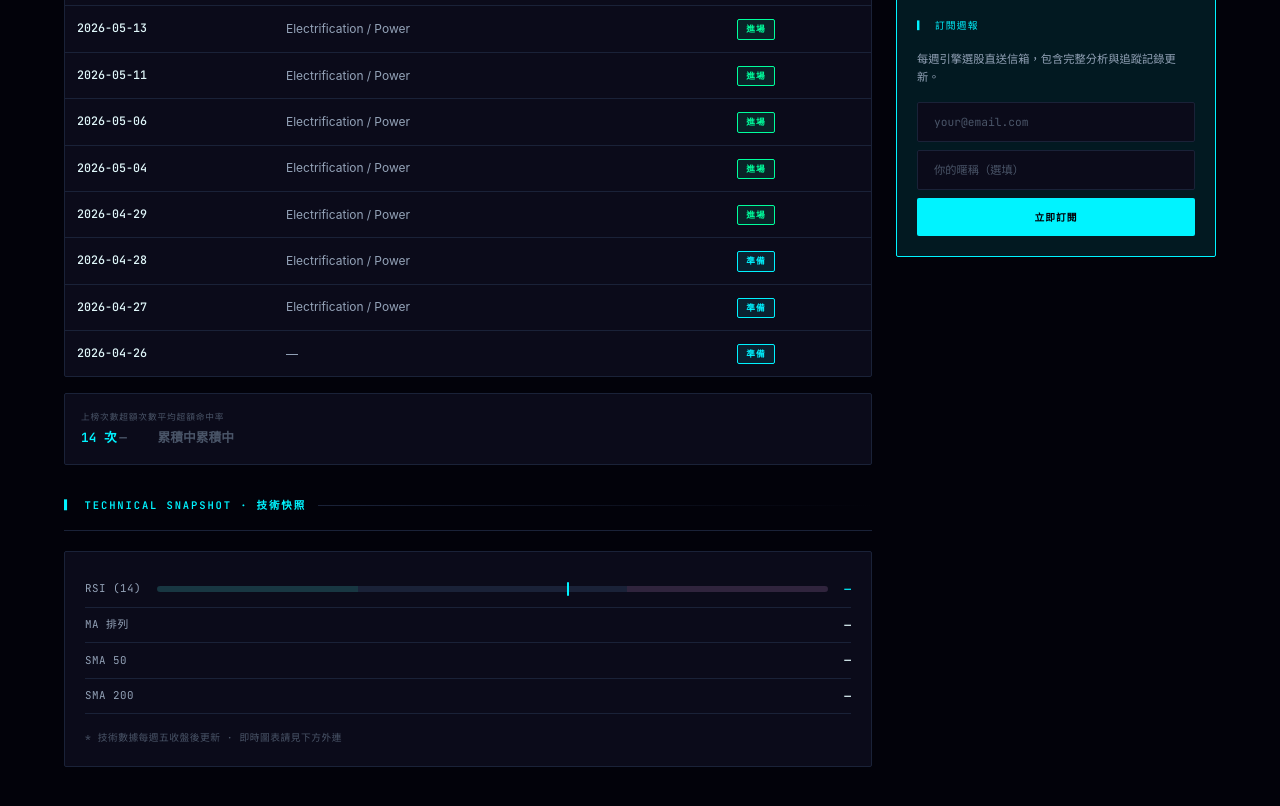
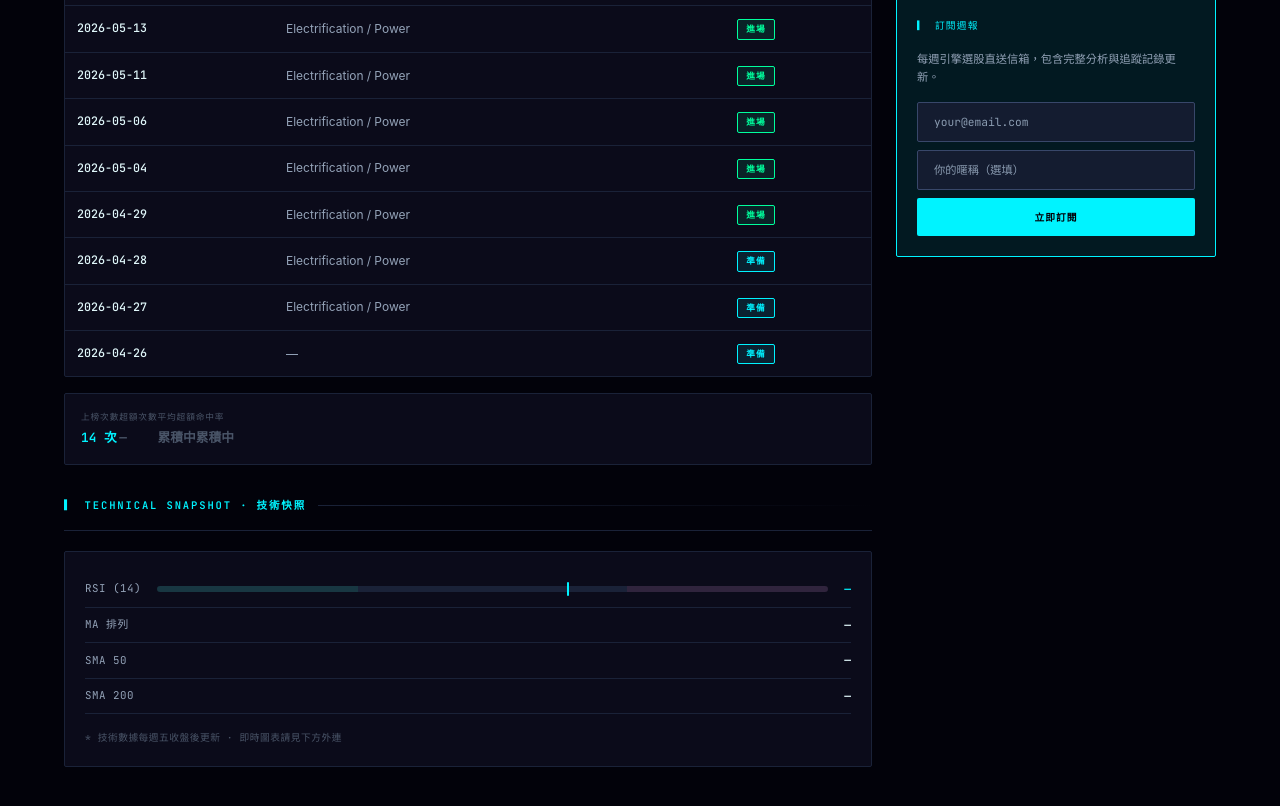
Before and after one commit to howardimagine/blue-morpho, a plain HTML site: page stock.html in a window 1280 px wide. Shown: the part 1243-2049 px from the top of the page. Drawn offline with Linux system fonts and the light colour scheme.

Commit message:
輸入框對比度 + weekly/首頁標題改用 headline

```diff
--- a/style.css
+++ b/style.css
@@ -621,19 +621,23 @@
 
 .subscribe-input {
   flex: 1;
-  background: var(--bg-card);
-  border: 1px solid var(--border);
+  background: #141C30;            /* 比 --bg-card 亮一階,輸入框看得出是可輸入區 */
+  border: 1.5px solid #38476A;    /* 邊框提亮,清楚框出輸入區 */
   color: var(--text-primary);
   font-family: var(--font-mono);
   font-size: 0.8rem;
   padding: var(--space-3) var(--space-4);
   border-radius: var(--radius);
   outline: none;
-  transition: border-color 0.15s;
+  transition: border-color 0.15s, box-shadow 0.15s, background 0.15s;
 }
 
-.subscribe-input::placeholder { color: var(--text-dim); }
-.subscribe-input:focus { border-color: var(--accent); }
+.subscribe-input::placeholder { color: #8A9BB0; }   /* 提示字提亮,不再融底 */
+.subscribe-input:focus {
+  border-color: var(--accent);
+  background: #182138;
+  box-shadow: 0 0 0 3px var(--accent-dim);
+}
 
 .subscribe-btn {
   background: var(--accent);
```
Also changed, not shown: index.html (+6 -6 lines).
